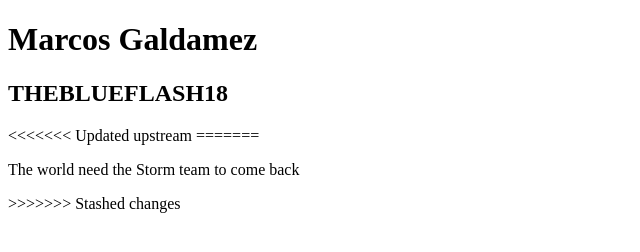
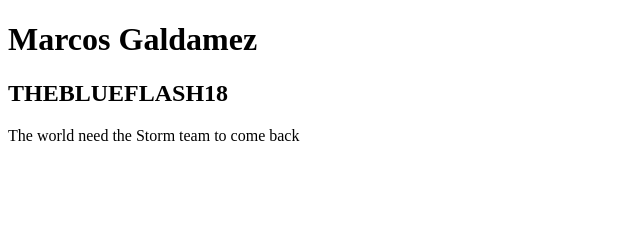
Before and after one commit to THEBLUEFLASH18/Intercorolations, a plain HTML site: page index.html in a window 1280 px wide. Shown: the whole page, without its empty margins (0-640 px from the left). Drawn offline with Linux system fonts and the light colour scheme.

Commit message:
looking good

```diff
--- a/index.html
+++ b/index.html
@@ -7,12 +7,10 @@
     <title>Document</title>
 </head>
 <body>
+    <div>
     <h1>Marcos Galdamez</h1>
     <h2>THEBLUEFLASH18</h2>
-<<<<<<< Updated upstream
-=======
     <p>The world need the Storm team to come back</p>
     </div>
->>>>>>> Stashed changes
 </body>
 </html>
```
